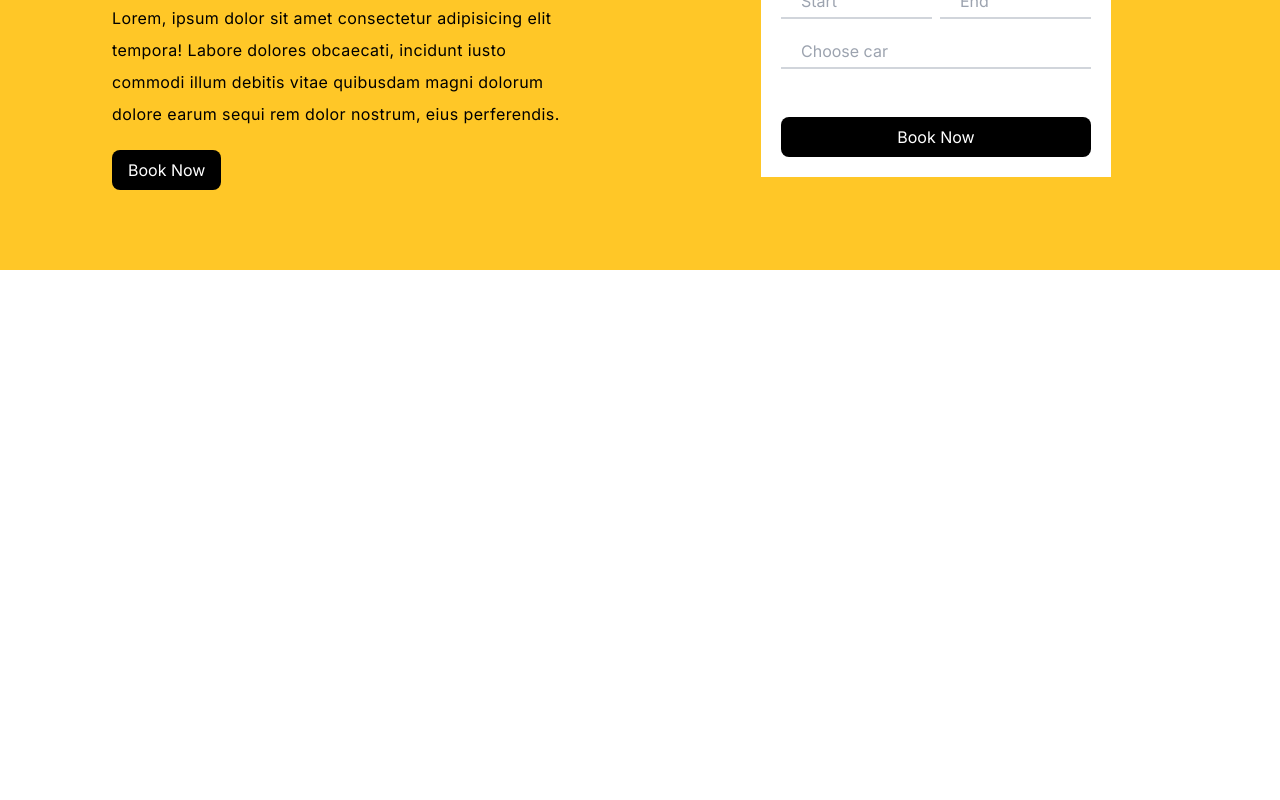
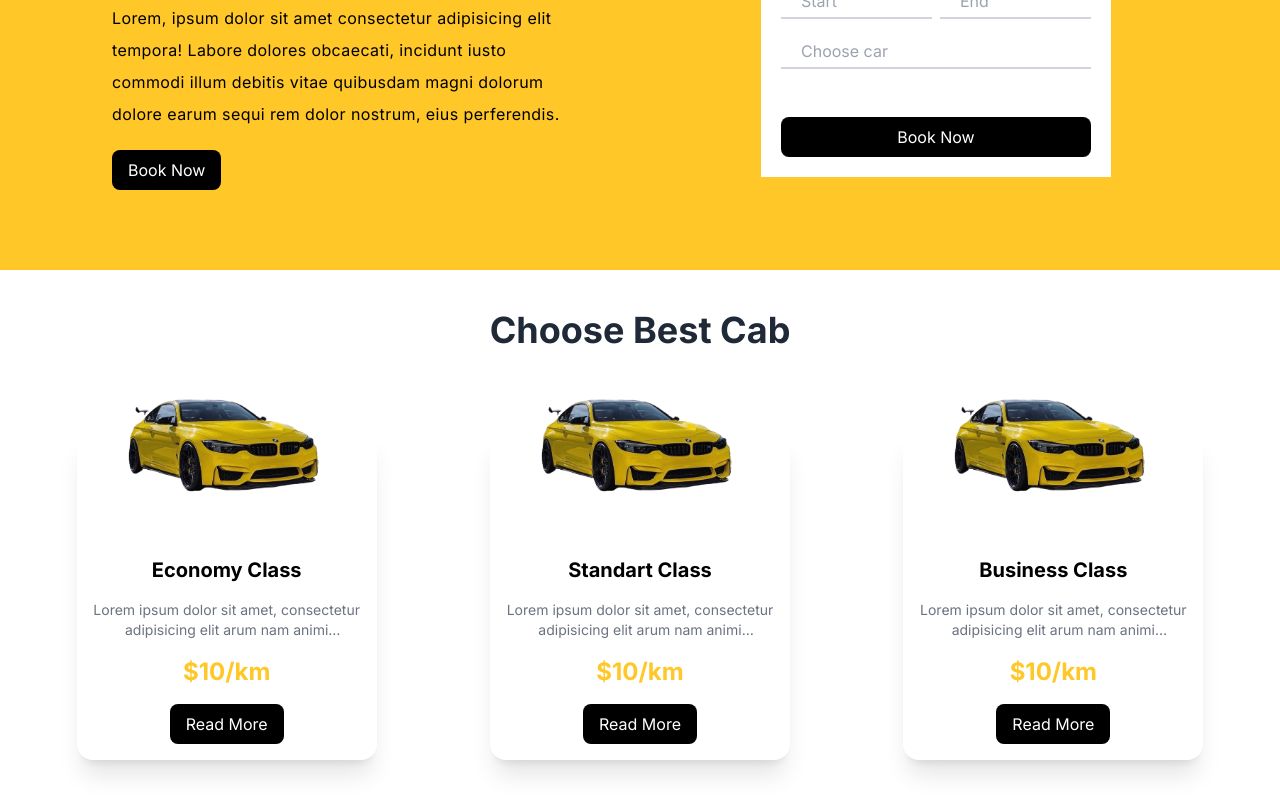
Before and after one commit to freetimezp/js-cars-07-taxi, a Next.js app: page / in a window 1280 px wide. Shown: the part 926-1726 px from the top of the page. Before the commit the page ends 1196 px from the top, so only its background shows below. Built offline with nearby package versions, Linux system fonts and the light colour scheme.

Commit message:
05. js-cars-07-taxi. BestCabs component.

```diff
--- a/src/app/page.js
+++ b/src/app/page.js
@@ -7,9 +7,9 @@ import "aos/dist/aos.css";
 import "slick-carousel/slick/slick.css";
 import "slick-carousel/slick/slick-theme.css";
 
-import Navbar from "@/components/Navbar/Navbar";
 import Hero from "@/components/Hero/Hero";
 import Contact from "@/components/Contact/Contact";
+import BestCabs from "@/components/BestCabs/BestCabs";
 
 export default function Home() {
   useEffect(() => {
@@ -26,6 +26,7 @@ export default function Home() {
     <main className="dark:bg-dark dark:text-white">
       <Hero />
       <Contact />
+      <BestCabs />
     </main>
   );
 }
--- /dev/null
+++ b/src/components/BestCabs/BestCabs.jsx
@@ -0,0 +1,85 @@
+"use client";
+import React from 'react';
+
+import Image2 from '../../assets/images/car2.png';
+import Image from 'next/image';
+
+const ServicesData = [
+    {
+        id: 1,
+        img: Image2,
+        name: "Economy Class",
+        description: "Lorem ipsum dolor sit amet, consectetur adipisicing elit arum nam animi consequatur.",
+        aosDelay: "100",
+    },
+    {
+        id: 2,
+        img: Image2,
+        name: "Standart Class",
+        description: "Lorem ipsum dolor sit amet, consectetur adipisicing elit arum nam animi consequatur.",
+        aosDelay: "300",
+    },
+    {
+        id: 3,
+        img: Image2,
+        name: "Business Class",
+        description: "Lorem ipsum dolor sit amet, consectetur adipisicing elit arum nam animi consequatur.",
+        aosDelay: "500",
+    },
+]
+
+const BestCabs = () => {
+    return (
+        <div className='py-10 bg-white dark:bg-dark text-black dark:text-white'>
+            <div className="container">
+                <div
+                    data-aos="fade-up"
+                    className='text-center mb-20'
+                >
+                    <h1 className='text-4xl font-bold text-gray-800 dark:text-white'>
+                        Choose Best Cab
+                    </h1>
+                </div>
+
+                <div className="grid grid-cols-1 sm:grid-cols-2 md:grid-cols-3 gap-14
+                    place-items-center">
+                    {ServicesData?.map(({ id, img, name, description, aosDelay }) => (
+                        <div
+                            key={id}
+                            data-aos="fade-up"
+                            data-aos-delay={aosDelay}
+                            className='group rounded-2xl bg-white dark:bg-black hover:!bg-primary
+                            shadow-xl duration-300 max-w-[300px] relative'
+                        >
+                            <div className='h-[110px]'>
+                                <Image
+                                    src={Image2}
+                                    alt="taxi"
+                                    className='max-w-[200px] block mx-auto transform -translate-y-20
+                                    group-hover:scale-110 group-hover:translate-x-4 duration-300'
+                                />
+                            </div>
+                            <div className='p-4 text-center space-y-4'>
+                                <h1 className='text-xl font-bold'>
+                                    {name}
+                                </h1>
+                                <p className='text-gray-500 group-hover:text-black duration-300
+                                    text-sm line-clamp-2'>
+                                    {description}
+                                </p>
+                                <p className='text-primary text-2xl font-bold group-hover:text-black'>
+                                    $10/km
+                                </p>
+                                <button className='bg-black text-white px-4 py-2 rounded-lg'>
+                                    Read More
+                                </button>
+                            </div>
+                        </div>
+                    ))}
+                </div>
+            </div>
+        </div>
+    );
+}
+
+export default BestCabs;
--- a/src/components/Navbar/Navbar.jsx
+++ b/src/components/Navbar/Navbar.jsx
@@ -1,10 +1,12 @@
 "use client";
 import React, { useEffect, useState } from 'react';
 import Link from 'next/link';
+import dynamic from 'next/dynamic';
 
 import { HiMenuAlt3, HiMenuAlt1 } from 'react-icons/hi';
 
-import DarkMode from './DarkMode';
+const DarkMode = dynamic(() => import('./DarkMode'));
+
 import ResponsiveMenu from './ResponsiveMenu';
 
 export const itemsLinks = [
```
